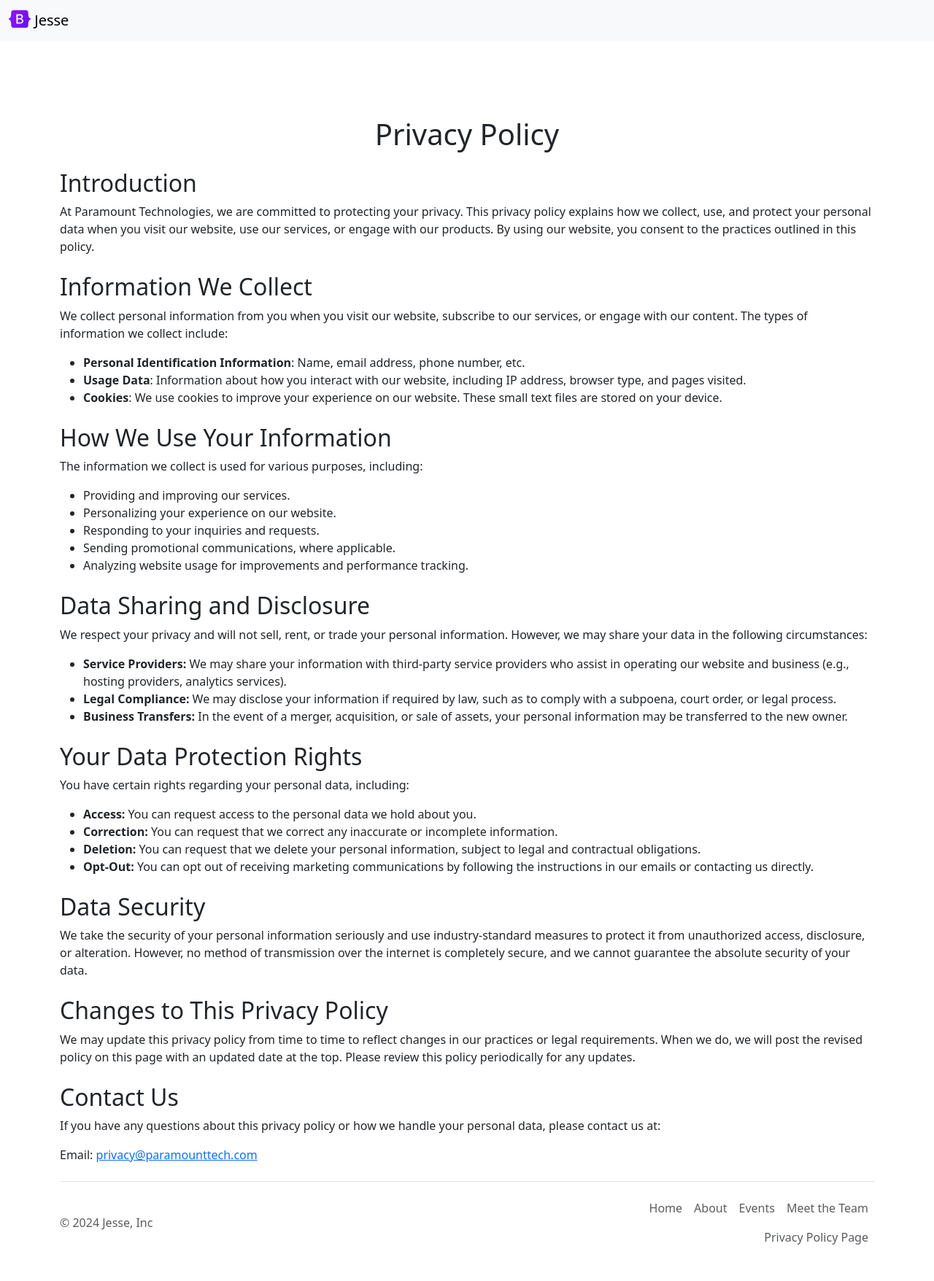
After one commit to jesseRoyal/Jesse-Careers-V2, a Flask app: page /privacy in a window 1280 px wide. The commit adds this page. Shown: the whole page at 73% size. Run offline with Flask 3, Linux system fonts and the light colour scheme.

Commit message:
Added multiple pages to the website. Home, About, Events, Meet the Team, Privacy Policy

```diff
--- a/app.py
+++ b/app.py
@@ -1,4 +1,4 @@
-from flask import Flask, jsonify, render_template
+from flask import Flask, jsonify, render_template, redirect, url_for, request
 
 app = Flask(__name__)
 JOBS =[{
@@ -22,14 +22,43 @@ JOBS =[{
     'salary':'USD. $200,000'
 }]
 
+# Example data for events and team members
+events = [
+    {"title": "Tech Conference 2025", "description": "Join us at the Tech Conference 2025 to explore the latest in tech.", "image": "/static/CES-2025.jpg", "link": "https://www.ces.tech/"},
+    {"title": "Hackathon 2025", "description": "Participate in our annual Hackathon and showcase your skills!", "image": "/static/hack.jpg", "link": "https://devpost.com/"}, {"title": "Global Sustainable Islands Summit 2025", "description": "Prepare to immerse yourself in this landmark in-person event for the global island community in 2025!", "image": "/static/GSS-2025.jpg", "link": "https://islandinnovation.co/events/global-sustainable-islands-summit/"}
+]
+
+team_members = [
+    {"name": "Jesse", "role": "CEO", "bio": "Leading the company with a focus on innovation and sustainability.", "photo": "/static/CEO.jpg"},
+    {"name": "Alex Johnson", "role": "CTO", "bio": "Innovating and driving the tech strategy at Paramount Technologies.", "photo": "/static/male-1.jpg"},
+    {"name": "Emily Lee", "role": "COO", "bio": "Managing operations and ensuring smooth execution across all projects.", "photo": "/static/female-2.jpg"},
+    {"name": "Shay Davis", "role": "CFO", "bio": "Overseeing financial strategies and ensuring fiscal health of the company.", "photo": "/static/female.jpg"}
+]
+
 
 @app.route("/")
 def hello_world():
-    return render_template('home.html', jobs=JOBS, company_name='Jesse')
+    return render_template('home.html', jobs=JOBS, company_name='Paramount technologies')
 
 @app.route("/jobs")
 def list_jobs():
     return jsonify(JOBS)
 
+@app.route('/about')
+def aboutp():
+    return render_template('about.html')
+
+@app.route('/events')
+def eventsp():
+    return render_template('events.html', events=events)
+
+@app.route('/team')
+def team():
+    return render_template('team.html', team_members=team_members)
+
+@app.route('/privacy')
+def privacy():
+    return render_template('privacy.html')
+
 if __name__ == "__main__":
   app.run('0.0.0.0',debug=True)
--- a/templates/footer.html
+++ b/templates/footer.html
@@ -7,11 +7,11 @@
     </a>
 
     <ul class="nav col-md-4 justify-content-end">
-      <li class="nav-item"><a href="https://jesse-careers-website.onrender.com" class="nav-link px-2 text-body-secondary">Home</a></li>
-      <li class="nav-item"><a href="#" class="nav-link px-2 text-body-secondary">Features</a></li>
-      <li class="nav-item"><a href="#" class="nav-link px-2 text-body-secondary">Pricing</a></li>
-      <li class="nav-item"><a href="#" class="nav-link px-2 text-body-secondary">FAQs</a></li>
-      <li class="nav-item"><a href="#" class="nav-link px-2 text-body-secondary">About</a></li>
+      <li class="nav-item"><a href="/" class="nav-link px-2 text-body-secondary">Home</a></li>
+      <li class="nav-item"><a href="/about" class="nav-link px-2 text-body-secondary">About</a></li>
+      <li class="nav-item"><a href="/events" class="nav-link px-2 text-body-secondary">Events</a></li>
+      <li class="nav-item"><a href="/team" class="nav-link px-2 text-body-secondary">Meet the Team</a></li>
+      <li class="nav-item"><a href="/privacy" class="nav-link px-2 text-body-secondary">Privacy Policy Page</a></li>
     </ul>
   </footer>
 </div>
--- a/templates/jobitem.html
+++ b/templates/jobitem.html
@@ -11,6 +11,6 @@
     {% endif %}
   </div>
   <div class="col-2 padding-right::16px">
-    <a href="mailto:jesse.careers.com?subject=Application%20for%20{{job['title']}}" type="button" class="btn btn-outline-primary">Apply</a>
+    <a  type="button" class="btn btn-outline-primary" href="mailto:jesse.careers.com?subject=Application%20for%20{{job['title']}}">Apply</a>
   </div>
 </div>
--- /dev/null
+++ b/templates/privacy.html
@@ -0,0 +1,98 @@
+<!DOCTYPE html>
+<html lang="en">
+  <head>
+    <meta charset="UTF-8">
+    <meta name="viewport" content="width=device-width, initial-scale=1.0">
+    <title>Privacy Policy | Paramount Technologies</title>
+    <link href="https://cdn.jsdelivr.net/npm/bootstrap@5.3.3/dist/css/bootstrap.min.css" rel="stylesheet" integrity="sha384-QWTKZyjpPEjISv5WaRU9OFeRpok6YctnYmDr5pNlyT2bRjXh0JMhjY6hW+ALEwIH" crossorigin="anonymous">
+  </head>
+  <body>
+    {% include 'nav.html' %}
+
+    <div class="container">
+      <h1 class="text-center mt-5">Privacy Policy</h1>
+
+      <section class="mt-4">
+        <h2>Introduction</h2>
+        <p>
+          At Paramount Technologies, we are committed to protecting your privacy. This privacy policy explains how we collect, use, and protect your personal data when you visit our website, use our services, or engage with our products. By using our website, you consent to the practices outlined in this policy.
+        </p>
+      </section>
+
+      <section class="mt-4">
+        <h2>Information We Collect</h2>
+        <p>
+          We collect personal information from you when you visit our website, subscribe to our services, or engage with our content. The types of information we collect include:
+        </p>
+        <ul>
+          <li><strong>Personal Identification Information</strong>: Name, email address, phone number, etc.</li>
+          <li><strong>Usage Data</strong>: Information about how you interact with our website, including IP address, browser type, and pages visited.</li>
+          <li><strong>Cookies</strong>: We use cookies to improve your experience on our website. These small text files are stored on your device.</li>
+        </ul>
+      </section>
+
+      <section class="mt-4">
+        <h2>How We Use Your Information</h2>
+        <p>
+          The information we collect is used for various purposes, including:
+        </p>
+        <ul>
+          <li>Providing and improving our services.</li>
+          <li>Personalizing your experience on our website.</li>
+          <li>Responding to your inquiries and requests.</li>
+          <li>Sending promotional communications, where applicable.</li>
+          <li>Analyzing website usage for improvements and performance tracking.</li>
+        </ul>
+      </section>
+
+      <section class="mt-4">
+        <h2>Data Sharing and Disclosure</h2>
+        <p>
+          We respect your privacy and will not sell, rent, or trade your personal information. However, we may share your data in the following circumstances:
+        </p>
+        <ul>
+          <li><strong>Service Providers:</strong> We may share your information with third-party service providers who assist in operating our website and business (e.g., hosting providers, analytics services).</li>
+          <li><strong>Legal Compliance:</strong> We may disclose your information if required by law, such as to comply with a subpoena, court order, or legal process.</li>
+          <li><strong>Business Transfers:</strong> In the event of a merger, acquisition, or sale of assets, your personal information may be transferred to the new owner.</li>
+        </ul>
+      </section>
+
+      <section class="mt-4">
+        <h2>Your Data Protection Rights</h2>
+        <p>
+          You have certain rights regarding your personal data, including:
+        </p>
+        <ul>
+          <li><strong>Access:</strong> You can request access to the personal data we hold about you.</li>
+          <li><strong>Correction:</strong> You can request that we correct any inaccurate or incomplete information.</li>
+          <li><strong>Deletion:</strong> You can request that we delete your personal information, subject to legal and contractual obligations.</li>
+          <li><strong>Opt-Out:</strong> You can opt out of receiving marketing communications by following the instructions in our emails or contacting us directly.</li>
+        </ul>
+      </section>
+
+      <section class="mt-4">
+        <h2>Data Security</h2>
+        <p>
+          We take the security of your personal information seriously and use industry-standard measures to protect it from unauthorized access, disclosure, or alteration. However, no method of transmission over the internet is completely secure, and we cannot guarantee the absolute security of your data.
+        </p>
+      </section>
+
+      <section class="mt-4">
+        <h2>Changes to This Privacy Policy</h2>
+        <p>
+          We may update this privacy policy from time to time to reflect changes in our practices or legal requirements. When we do, we will post the revised policy on this page with an updated date at the top. Please review this policy periodically for any updates.
+        </p>
+      </section>
+
+      <section class="mt-4">
+        <h2>Contact Us</h2>
+        <p>
+          If you have any questions about this privacy policy or how we handle your personal data, please contact us at:
+        </p>
+        <p>Email: <a href="mailto:privacy@paramounttech.com">privacy@paramounttech.com</a></p>
+      </section>
+    </div>
+
+    {% include 'footer.html' %}
+  </body>
+</html>
```
Also changed, not shown: templates/about.html (added, +27 -0 lines), templates/events.html (added, +33 -0 lines), templates/home.html (+7 -5 lines), templates/team.html (added, +33 -0 lines), static/CEO.jpg (added), static/CES-2025.jpg (added), static/GSS-2025.jpg (added), static/female-2.jpg (added), static/female.jpg (added), static/hack.jpg (added), static/male-1.jpg (added).
